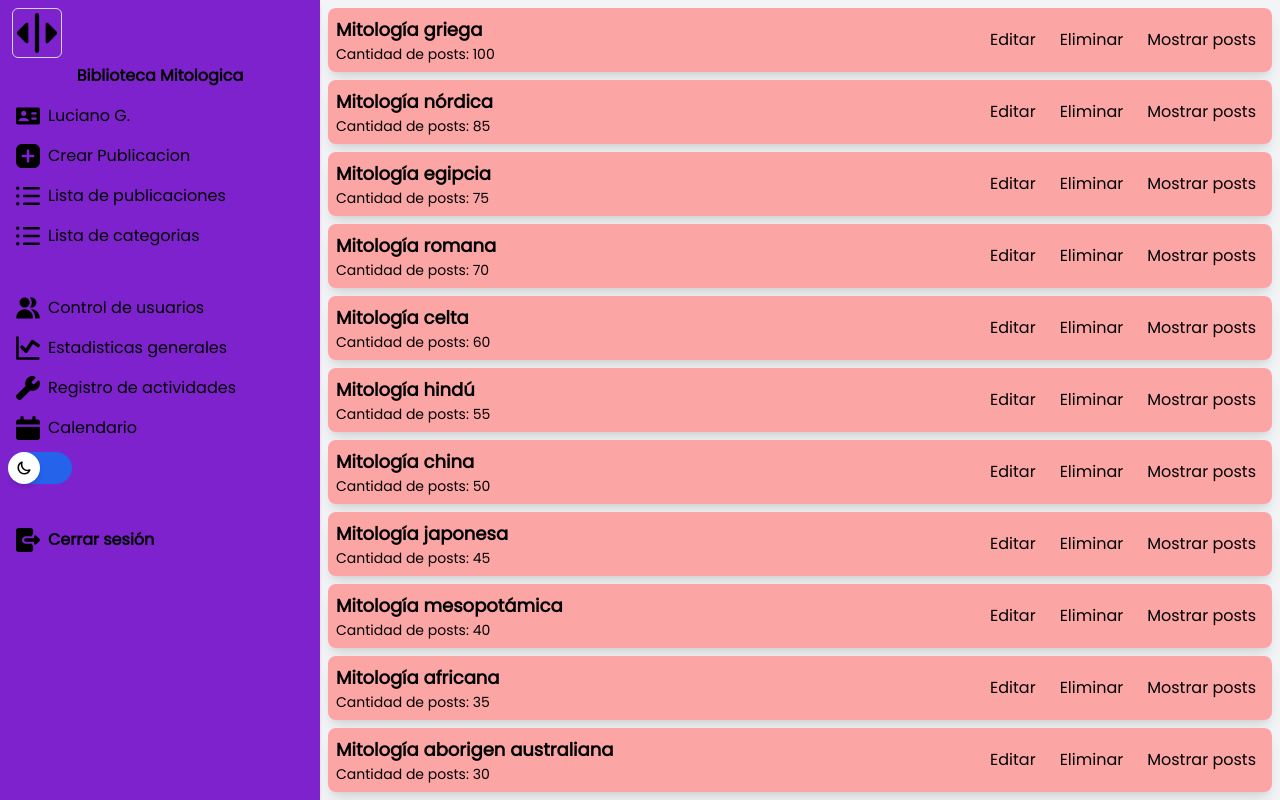
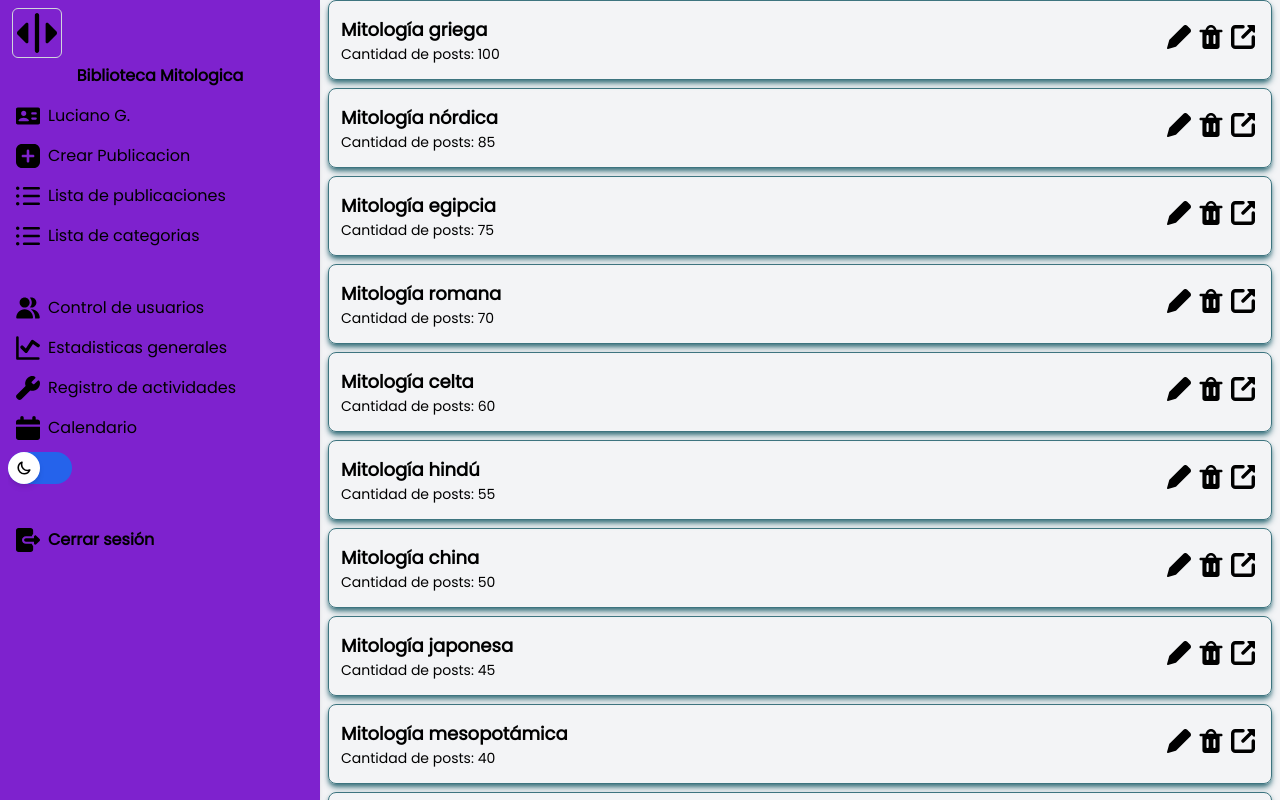
Before and after one commit to lgramajo99/biblioteca_mitologica, a React (Vite) app in the folder client/: page /administracion/lista-categorias in a window 1280 px wide. Shown: the top 800 px of the page. Built offline with nearby package versions, Linux system fonts and the light colour scheme.

Commit message:
elementos y botonera del dashboard mejorados

```diff
--- a/client/src/App.jsx
+++ b/client/src/App.jsx
@@ -28,7 +28,7 @@ function App() {
         <Route index path="/" element={<Home />} />
         <Route path="/directory" element={<Directory />} />
         <Route path="/article" element={<ArticlePost />} />
-        <Route path="/articulo-prueba" element={<ArticleContainer />} />
+        <Route path="/articulo/:id" element={<ArticleContainer />} />
         <Route path="/biblioteca" element={<Biblioteca />} />
 
         <Route path="/administracion" element={<Dashboard />} >
--- /dev/null
+++ b/client/src/components/dashboard/layout/ButtonIcon.jsx
@@ -0,0 +1,23 @@
+import { useNavigate } from 'react-router-dom'
+
+function ButtonIcon({ icon, to, target }) {
+    const navigate = useNavigate();
+
+    const goTo = () => {
+        if (to) { navigate(`/articulo/${to}`); }
+        else { console.log('Este es un mensaje de los botones') }
+    };
+
+    return (
+        <button type="button"
+            className="px-1 transition transform hover:scale-110 focus:outline-none filter dark:invert"
+            tabIndex="0"
+            aria-label={target}
+            title={target}
+            onClick={goTo}>
+            <img src={icon} className='w-6 h-6' alt={icon.toString()} />
+        </button >
+    );
+}
+
+export default ButtonIcon;
--- /dev/null
+++ b/client/src/components/dashboard/layout/ElementListCategories.jsx
@@ -0,0 +1,23 @@
+import { expandWindowSolid, pencilSolid, recycleSolid } from "../../../assets";
+import ButtonIcon from "./ButtonIcon";
+
+function ElementListCategories({ data }) {
+    const { name, count_post } = data
+
+    return (
+        <li className="flex w-full h-20 min-h-20 justify-between px-3 items-center border border-darkSecondary dark:bg-darkPrimary rounded-lg shadow-md shadow-darkSecondary">
+            <section className="w-8/12">
+                <h3 className="text-lg font-bold">{name}</h3>
+                <p className="text-sm">Cantidad de posts: {count_post}</p>
+            </section>
+
+            <section className="text-end w-4/12">
+                <ButtonIcon icon={pencilSolid} />
+                <ButtonIcon icon={recycleSolid} />
+                <ButtonIcon icon={expandWindowSolid} />
+            </section>
+        </li>
+    );
+}
+
+export default ElementListCategories;
--- /dev/null
+++ b/client/src/components/dashboard/layout/ElementListPosts.jsx
@@ -0,0 +1,24 @@
+import { expandWindowSolid, pencilSolid, recycleSolid } from '../../../assets/index'
+import ButtonIcon from './ButtonIcon';
+
+function ElementListPosts({ data }) {
+    const { id, titulo, imagenes } = data;
+
+
+    return (
+        <section key={id} className="flex w-12/12 h-20 min-h-20 justify-between px-3 items-center rounded-lg shadow-md border border-darkSecondary dark:bg-darkPrimary shadow-darkSecondary">
+            <article className="relative w-2/12 h-full overflow-hidden">
+                <img src={imagenes?.imagen} alt={imagenes?.alt}
+                    className="object-cover object-center w-full h-full rounded" />
+            </article>
+            <h3 className="w-6/12 md:w-8/12 px-2 line-clamp-2">{titulo}</h3>
+            <article className="w-5/12 md:w-3/12 text-end">
+                <ButtonIcon icon={expandWindowSolid} to={id} target={'Abrir'} />
+                <ButtonIcon icon={pencilSolid} target={'Editar'} />
+                <ButtonIcon icon={recycleSolid} target={'Eliminar'} />
+            </article>
+        </section>
+    );
+}
+
+export default ElementListPosts;
--- a/client/src/components/dashboard/lists/ElementListCategories.jsx
+++ /dev/null
@@ -1,19 +0,0 @@
-function ElementListCategories({ data }) {
-    const { name, count_post } = data
-
-    return (
-        <li className="flex justify-between items-center my-2 bg-red-300 rounded-lg shadow-lg p-2">
-            <div>
-                <h3 className="text-lg font-bold">{name}</h3>
-                <p className="text-sm">Cantidad de posts: {count_post}</p>
-            </div>
-            <div className="space-x-2">
-                <button type="button" className="px-2 py-1 transition duration-300 transform hover:scale-110  focus:outline-none">Editar</button>
-                <button type="button" className="px-2 py-1 transition duration-300 transform hover:scale-110  focus:outline-none">Eliminar</button>
-                <button type="button" className="px-2 py-1 transition duration-300 transform hover:scale-110  focus:outline-none">Mostrar posts</button>
-            </div>
-        </li>
-    );
-}
-
-export default ElementListCategories;
--- a/client/src/components/dashboard/lists/ElementListPosts.jsx
+++ /dev/null
@@ -1,50 +0,0 @@
-import { arrowSquare, trash, penSquare } from '../../../assets/index'
-import { Link } from 'react-router-dom'
-
-
-function ElementListPosts({ data }) {
-    const { id, titulo, imagenes } = data;
-    const res = titulo.replace(/[^a-zA-Z0-9]/g, '-');
-    const resUrl = res.replace(/-+$/, '');
-
-    return (
-        <div className="m-auto py-2" key={id}>
-            <div className="flex w-12/12 bg-slate-200 shadow-lg rounded-lg shadow-black h-20 min-h-20 justify-end items-center">
-
-                {/* ---------------------------- */}
-                <div className="relative w-2/12 h-full overflow-hidden">
-                    <img src={imagenes?.imagen}
-                        alt={imagenes?.alt}
-                        className="object-cover object-center w-full h-full rounded"
-                    />
-                </div>
-
-                {/* ---------------------------- */}
-                <h3 className="w-6/12 md:w-8/12 px-2 line-clamp-2">{titulo}</h3>
-
-                {/* ---------------------------- */}
-                <div className="w-5/12 md:w-3/12 text-end">
-
-                    <button className="px-1 transition transform hover:scale-110 focus:outline-none"
-                        type="button" >
-                        <Link to={resUrl}>
-                            <img src={arrowSquare} alt="arrowSquare" />
-                        </Link>
-                    </button>
-
-                    <button className="px-1 transition transform hover:scale-110 focus:outline-none"
-                        type="button" >
-                        <img src={penSquare} alt="pen" />
-                    </button>
-
-                    <button className="px-1 transition transform hover:scale-110 focus:outline-none"
-                        type="button" >
-                        <img src={trash} alt="trash" />
-                    </button>
-                </div>
-            </div>
-        </div>
-    );
-}
-
-export default ElementListPosts;
--- a/client/src/components/dashboard/pages/ListCategories.jsx
+++ b/client/src/components/dashboard/pages/ListCategories.jsx
@@ -1,7 +1,7 @@
 import { useEffect } from "react";
 import { useDispatch, useSelector } from "react-redux";
 import { fetchCategories } from "../../../redux/reducers/categoryReducer";
-import ElementListCategories from "../lists/ElementListCategories";
+import ElementListCategories from "../layout/ElementListCategories";
 import Loading from "../../common/Loading";
 
 function ListCategories() {
@@ -12,13 +12,12 @@ function ListCategories() {
         dispatch(fetchCategories());
     }, [dispatch])
 
-    return (<ul>
+    return (<ul className="flex flex-col gap-2">
         {status === 'loading' && <Loading />}
         {status === 'succeeded' && data.map((data) => (
-            < ElementListCategories key={data.id} data={data} />
-        ))
-        }
-
+            <ElementListCategories key={data.id} data={data} />
+        ))}
+        {status === 'error' && <h3>{error}</h3>}
     </ul>)
 }
 
--- a/client/src/components/dashboard/pages/ListPost.jsx
+++ b/client/src/components/dashboard/pages/ListPost.jsx
@@ -1,7 +1,7 @@
 import { useEffect } from "react";
 import { useDispatch, useSelector } from "react-redux";
 import { fetchArticles } from "../../../redux/reducers/articleReducer";
-import ElementListPosts from '../lists/ElementListPosts';
+import ElementListPosts from '../layout/ElementListPosts';
 import Loading from "../../common/Loading";
 
 function ListPost() {
@@ -10,13 +10,12 @@ function ListPost() {
 
     useEffect(() => { dispatch(fetchArticles()); }, [dispatch])
 
-    return (<ul>
+    return (<ul className="flex flex-col gap-2">
         {status === 'loading' && <Loading />}
         {status === 'succeeded' && data.map((data) => (
             <ElementListPosts key={data.id} data={data} />
         ))}
         {status === 'error' && <h3>{error}</h3>}
-
     </ul>)
 }
 
--- a/client/src/data/dbCards.json
+++ b/client/src/data/dbCards.json
@@ -1,7 +1,7 @@
 [
     {
         "id": "01ABC",
-        "titulo": "Primer Objeto, de los que se crearon manualmente, buscando informacion entre tantos datos disponibles.",
+        "titulo": "Primer Objeto, de los que se crearon manualmente, buscando informacion entre tantos datos disponibles. Donde no muchos pueden llegar a entender tales datos,",
         "frase": "La vida es aquello que te va sucediendo mientras te empeñas en hacer otros planes. - John Lennon",
         "contador_vistas": 100,
         "fecha_creacion": "2022-10-08",
```
